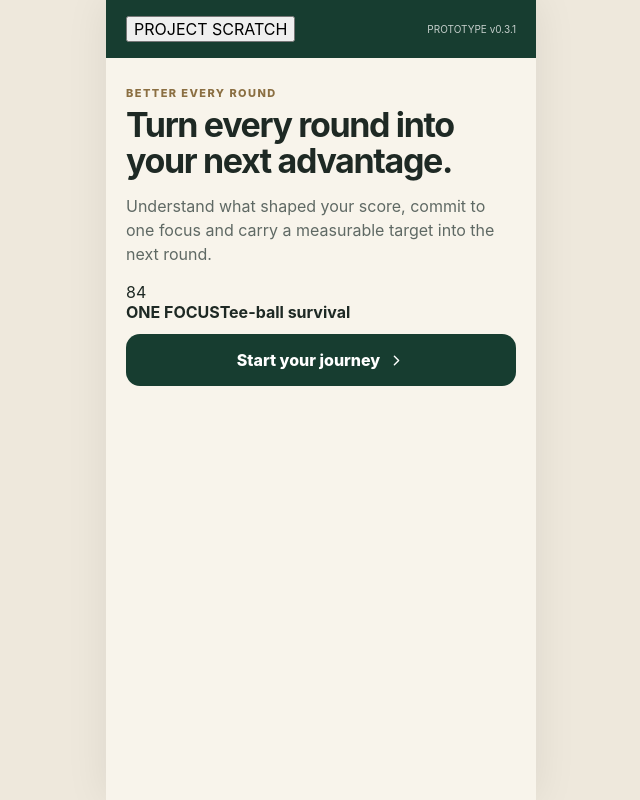
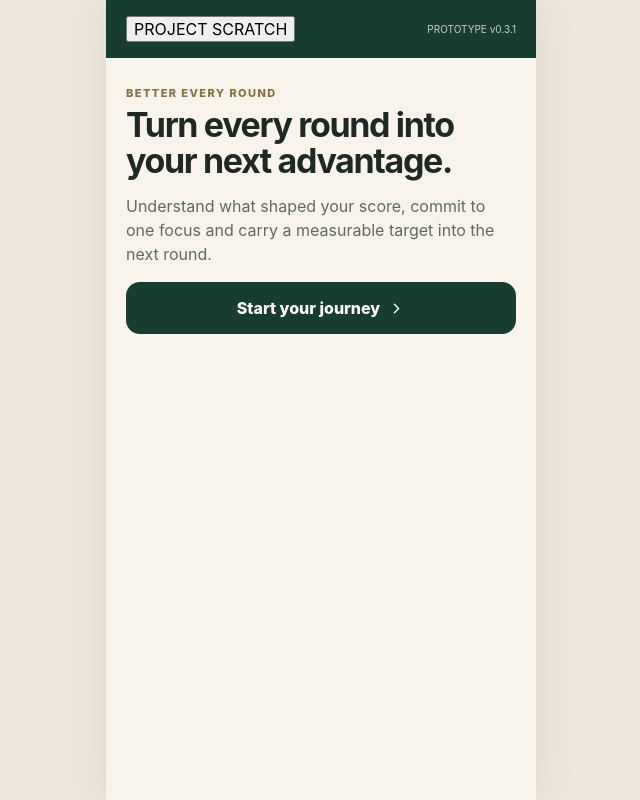
Before and after one commit to MarreKromo/-project-scratch-prototype, a React (Vite) app: page / in a window 1280 px wide. Shown: the whole page, without its empty margins (319-959 px from the left). Built offline with nearby package versions, Linux system fonts and the light colour scheme.

Commit message:
Remove hardcoded welcome demo data

```diff
--- a/src/App.jsx
+++ b/src/App.jsx
@@ -49,7 +49,7 @@ export default function App(){
  const a=lastRound?.analysis||analysis,lm=lastRound?.metrics;
  const StatGrid=()=> <><div className="statsGrid"><Card className="mini"><small>ROUNDS SAVED</small><strong>{history.rounds}</strong></Card><Card className="mini"><small>AVG SCORE</small><strong>{show(history.scoreAvg)}</strong></Card><Card className="mini"><small>GIR</small><strong>{show(history.girPct,'%')}</strong></Card><Card className="mini"><small>FIR</small><strong>{show(history.firPct,'%')}</strong></Card><Card className="mini"><small>BIRDIE %</small><strong>{show(history.birdiePct,'%')}</strong></Card><Card className="mini"><small>BOGEY %</small><strong>{show(history.bogeyPct,'%')}</strong></Card><Card className="mini"><small>PUTTS / ROUND</small><strong>{show(history.puttsPerRound)}</strong></Card><Card className="mini"><small>3-PUTTS / ROUND</small><strong>{show(history.threePuttsPerRound)}</strong></Card><Card className="mini"><small>PENALTIES / ROUND</small><strong>{show(history.penaltiesPerRound)}</strong></Card><Card className="mini"><small>BEST SCORE</small><strong>{show(history.bestScore)}</strong></Card></div><Card><Eyebrow>Tee shot · typical miss</Eyebrow><div className="missGrid"><div><b>{show(history.leftPct,'%')}</b><small>← Left</small></div><div><b>{show(history.firPct,'%')}</b><small>Fairway</small></div><div><b>{show(history.rightPct,'%')}</b><small>Right →</small></div></div></Card></>;
  return <div className="shell"><header><button className="brand" onClick={()=>goto('home')}>PROJECT SCRATCH</button><span className="status">{offline?<><WifiOff size={13}/> OFFLINE</>:'PROTOTYPE v0.3.1'}</span></header><main>
- {screen==='welcome'&&<Page className="welcome"><Eyebrow>Better every round</Eyebrow><h1>Turn every round into your next advantage.</h1><p>Understand what shaped your score, commit to one focus and carry a measurable target into the next round.</p><div className="welcomeVisual"><span>84</span><div><b>ONE FOCUS</b><strong>Tee-ball survival</strong></div></div><Primary onClick={()=>goto('journey')}>Start your journey</Primary></Page>}
+ {screen==='welcome'&&<Page className="welcome"><Eyebrow>Better every round</Eyebrow><h1>Turn every round into your next advantage.</h1><p>Understand what shaped your score, commit to one focus and carry a measurable target into the next round.</p><Primary onClick={()=>goto('journey')}>Start your journey</Primary></Page>}
  {screen==='journey'&&<Page><Eyebrow>Your journey</Eyebrow><h1>What are you chasing?</h1><p>Choose the next scoring level that matters to you.</p>{journeys.map(x=><Choice key={x} on={journey===x} onClick={()=>setJourney(x)}>{x}</Choice>)}<Primary onClick={()=>goto('handicap')}>Continue</Primary></Page>}
  {screen==='handicap'&&<Page><Eyebrow>Your profile</Eyebrow><h1>What's your current handicap?</h1><p>Enter your current handicap. Foreward uses the number you provide and does not calculate or change your official handicap.</p><Label>Current handicap</Label><input type="number" inputMode="decimal" step="0.1" value={handicapInput} onChange={e=>setHandicapInput(e.target.value)} placeholder="e.g. 16.2"/><Primary onClick={()=>{const value=Number(handicapInput);if(!handicapInput.trim()||!Number.isFinite(value))return;setProfile(p=>updateHandicap(p,value));goto('home')}}>Continue</Primary></Page>}
  {screen==='home'&&<Page><div className="homeHello"><div><Eyebrow>Your development</Eyebrow><h1>Make the next round count.</h1></div><div className="avatar">PS</div></div><HeroCard journey={journey} lastScore={lm?.score}/><div className="sectionTitle"><span>ONE FOCUS</span><small>{a.confidence} confidence</small></div><Card className="focusCard"><div className="focusIcon"><Target/></div><h2>{a.label}</h2><p>{a.reason}</p><TextButton onClick={()=>goto('evidence')}>Why this focus →</TextButton></Card><div className="dashGrid"><Card className="mini"><small>NEXT ROUND</small><strong>{a.target}</strong></Card><Card className="mini"><small>LATEST</small><strong>{lm?`${lm.score} · ${lastRound.course}`:'No round yet'}</strong></Card></div><Primary onClick={()=>goto('course')}>Start a round</Primary></Page>}
```
